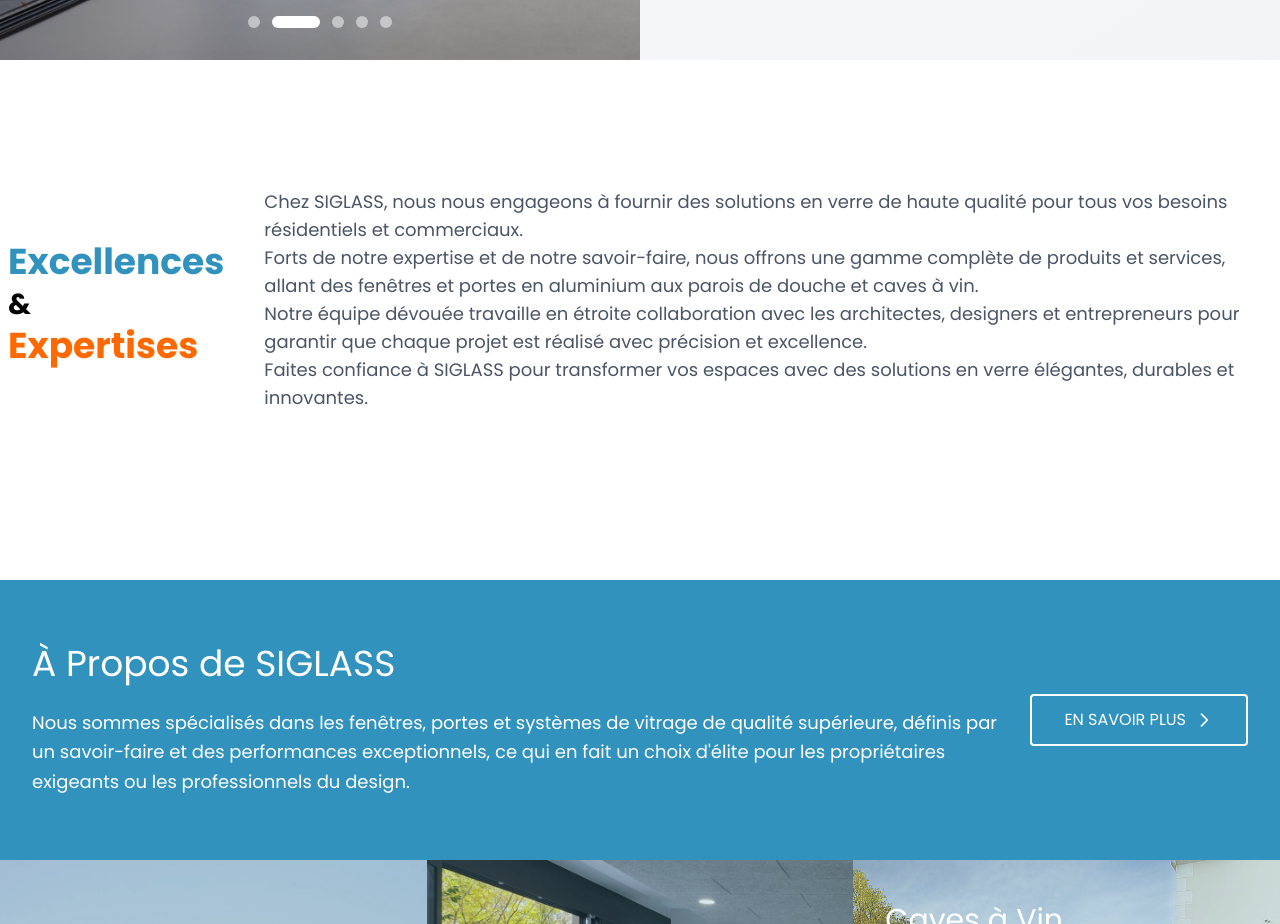
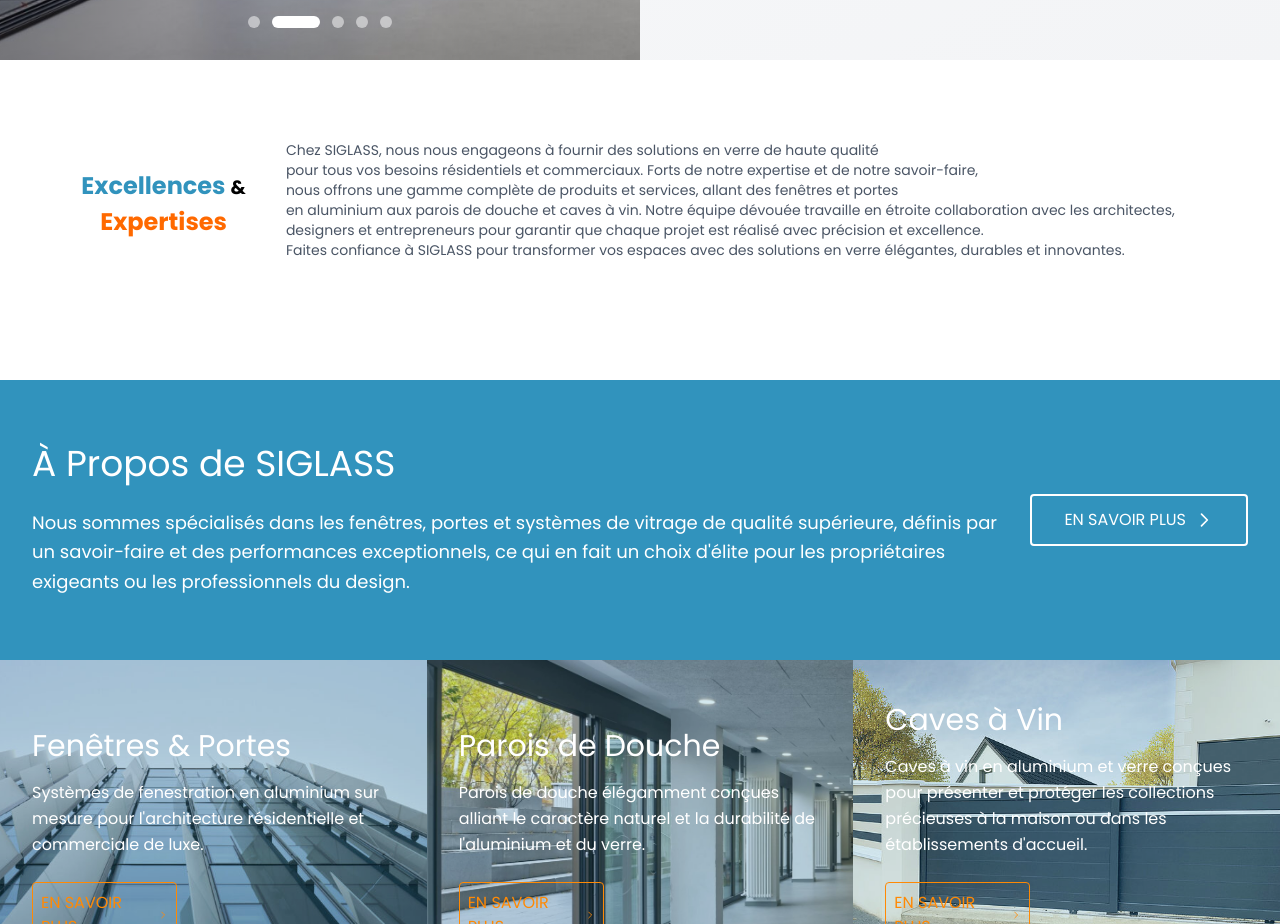
Before and after one commit to hadoukone0102/kone_hadou_page, a Next.js app: page / in a window 1280 px wide. Shown: the part 900-1824 px from the top of the page. Built offline with nearby package versions, Linux system fonts and the light colour scheme.

Commit message:
correctioné

```diff
--- a/src/features/Contents/views/prensent-page.tsx
+++ b/src/features/Contents/views/prensent-page.tsx
@@ -2,22 +2,22 @@
 
 export default function PresentPage(){
     return (
-        <div className="bg-white py-16 flex items-center justify-center">
-            {/* Company Presentation */}
-            <div className="max-w-7xl mx-auto px-4 sm:px-6 lg:px-2">
-                <h1 className="text-4xl font-bold text-gray-800 mb-1 text-primary">Excellences <small className="text-black">&</small></h1>
-                <h1 className="text-4xl font-bold text-gray-800 mb-4 text-orange-500">Expertises</h1>
-            </div>
-            <div className="max-w-7xl mx-auto px-4 sm:px-6 lg:px-8">
-                <p className="text-lg text-gray-600 mb-6">
-                    Chez SIGLASS, nous nous engageons à fournir des solutions en verre de haute qualité pour tous vos besoins résidentiels et commerciaux.
-                    <br />
-                    Forts de notre expertise et de notre savoir-faire, nous offrons une gamme complète de produits et services, allant des fenêtres et portes en aluminium aux parois de douche et caves à vin.
-                    <br />
-                    Notre équipe dévouée travaille en étroite collaboration avec les architectes, designers et entrepreneurs pour garantir que chaque projet est réalisé avec précision et excellence.
-                    <br />
-                    Faites confiance à SIGLASS pour transformer vos espaces avec des solutions en verre élégantes, durables et innovantes.
-                </p>
+        <div className="bg-white py-4 flex items-center justify-center h-auto">
+            <div className="flex items-center justify-center text-center h-auto w-full">
+                {/* slogan */}
+                <div className="max-w-7xl  sm:px-6 lg:px-2">
+                    <h1 className="text-2xl font-bold text-gray-800 mb-1 text-primary">Excellences <small className="text-black">&</small></h1>
+                    <h1 className="text-2xl font-bold text-gray-800 mb-4 text-orange-500">Expertises</h1>
+                </div>
+                {/* Company Presentation */}
+                <div className="max-w-7xl  sm:px-6 lg:px-8">
+                    <p className="text-sm text-gray-600 mb-6 text-start">
+                        Chez SIGLASS, nous nous engageons à fournir des solutions en verre de haute qualité <br/> pour tous vos besoins résidentiels et commerciaux.
+                        Forts de notre expertise et de notre savoir-faire,<br/> nous offrons une gamme complète de produits et services, allant des fenêtres et portes <br/> en aluminium aux parois de douche et caves à vin.
+                        Notre équipe dévouée travaille en étroite collaboration avec les architectes,<br/> designers et entrepreneurs pour garantir que chaque projet est réalisé avec précision et excellence.<br/>
+                        Faites confiance à SIGLASS pour transformer vos espaces avec des solutions en verre élégantes, durables et innovantes.
+                    </p>
+                </div>
             </div>
         </div>
     )
```
